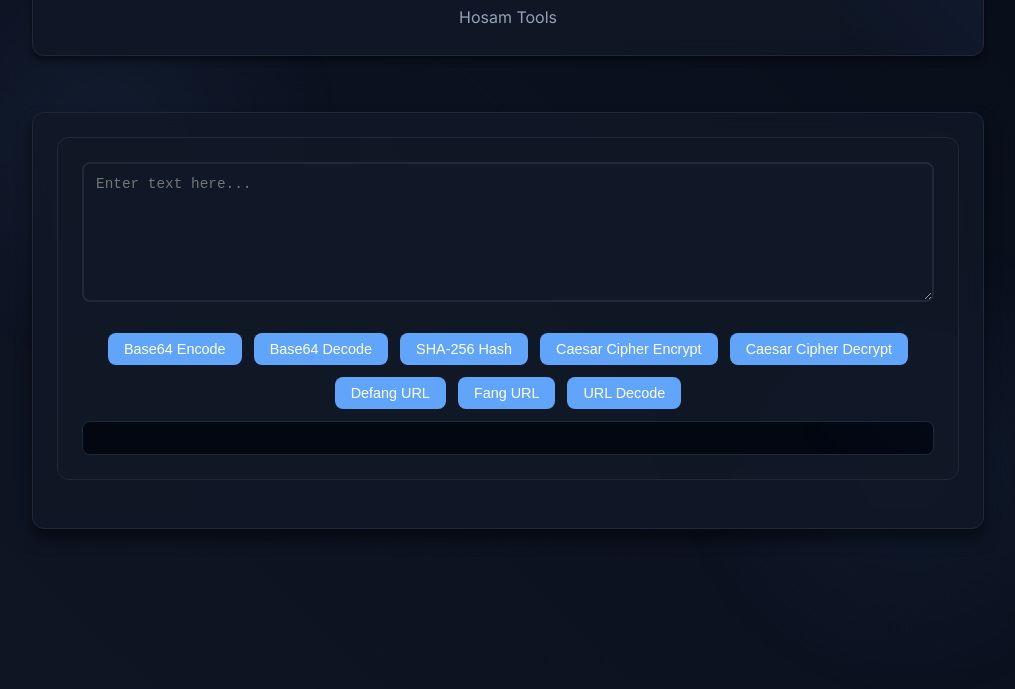
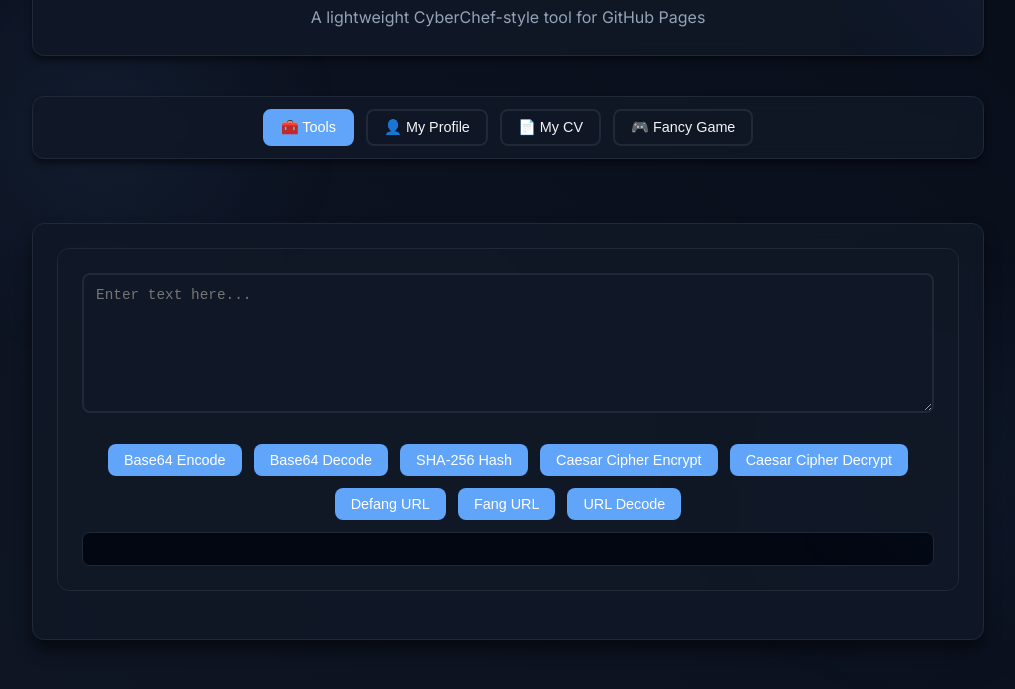
Before and after one commit to hosamyosri/cyberchef-lite, a plain HTML site: page index.html in a window 1280 px wide. Shown: the part 103-792 px from the top of the page, without its empty margins (132-1147 px from the left). Drawn offline with nearby package versions, Linux system fonts and the light colour scheme.

Commit message:
feat: restore tab navigation and extra sections (Profile, CV, Game) with unified tools tab

```diff
--- a/index.html
+++ b/index.html
@@ -3,7 +3,7 @@
 <head>
   <meta charset="UTF-8" />
   <meta name="viewport" content="width=device-width, initial-scale=1.0" />
-  <title>hosam's tools</title>
+  <title>hosam's tools - GitHub Pages Edition</title>
   <link rel="preconnect" href="https://fonts.googleapis.com">
   <link rel="preconnect" href="https://fonts.gstatic.com" crossorigin>
   <link href="https://fonts.googleapis.com/css2?family=Inter:wght@400;500;600;700&family=Fira+Code:wght@400;500&display=swap" rel="stylesheet">
@@ -14,11 +14,19 @@
   <main class="container">
     <header>
       <h1>hosam's tools</h1>
-      <p class="subtitle">Hosam Tools</p>
+      <p class="subtitle">A lightweight CyberChef-style tool for GitHub Pages</p>
     </header>
 
-    <!-- Unified Tool UI -->
-    <div class="tabcontent" style="display:block">
+    <!-- Navigation Tabs -->
+    <nav class="tabs" role="tablist">
+      <button class="tablink active" onclick="openTab(event, 'tools')" role="tab" aria-selected="true">🧰 Tools</button>
+      <button class="tablink" onclick="openTab(event, 'profile')" role="tab">👤 My Profile</button>
+      <button class="tablink" onclick="openTab(event, 'cv')" role="tab">📄 My CV</button>
+      <button class="tablink" onclick="openTab(event, 'game')" role="tab">🎮 Fancy Game</button>
+    </nav>
+
+    <!-- Tools Tab -->
+    <div id="tools" class="tabcontent" style="display:block" role="tabpanel">
       <section>
         <textarea id="inputBox" placeholder="Enter text here..." rows="7"></textarea>
         <div class="button-group" style="flex-wrap: wrap; justify-content: center;">
@@ -34,7 +42,50 @@
         <pre id="outputBox" placeholder="Output..." rows="7"></pre>
       </section>
     </div>
+
+    <!-- Profile Tab -->
+    <div id="profile" class="tabcontent" style="display:none" role="tabpanel">
+      <section>
+        <h2><span class="icon">👤</span> <span>My Profile</span></h2>
+        <p>This section can include your bio, interests, and contact info.</p>
+      </section>
+    </div>
+
+    <!-- CV Tab -->
+    <div id="cv" class="tabcontent" style="display:none" role="tabpanel">
+      <section>
+        <h2><span class="icon">📄</span> <span>My CV</span></h2>
+        <p>You can embed or link to your resume/CV here using PDF or markdown.</p>
+      </section>
+    </div>
+
+    <!-- Game Tab -->
+    <div id="game" class="tabcontent" style="display:none" role="tabpanel">
+      <section>
+        <h2><span class="icon">🎮</span> <span>Fancy Game</span></h2>
+        <p>This section will include a fun JavaScript-based game (Coming Soon!).</p>
+      </section>
+    </div>
   </main>
+  <script>
+    function openTab(evt, tabName) {
+      var i, tabcontent, tablinks;
+      tabcontent = document.getElementsByClassName("tabcontent");
+      for (i = 0; i < tabcontent.length; i++) {
+        tabcontent[i].style.display = "none";
+        tabcontent[i].setAttribute("aria-hidden", "true");
+      }
+      tablinks = document.getElementsByClassName("tablink");
+      for (i = 0; i < tablinks.length; i++) {
+        tablinks[i].className = tablinks[i].className.replace(" active", "");
+        tablinks[i].setAttribute("aria-selected", "false");
+      }
+      document.getElementById(tabName).style.display = "block";
+      document.getElementById(tabName).setAttribute("aria-hidden", "false");
+      evt.currentTarget.className += " active";
+      evt.currentTarget.setAttribute("aria-selected", "true");
+    }
+  </script>
   <script src="script.js"></script>
 </body>
 </html>
```
